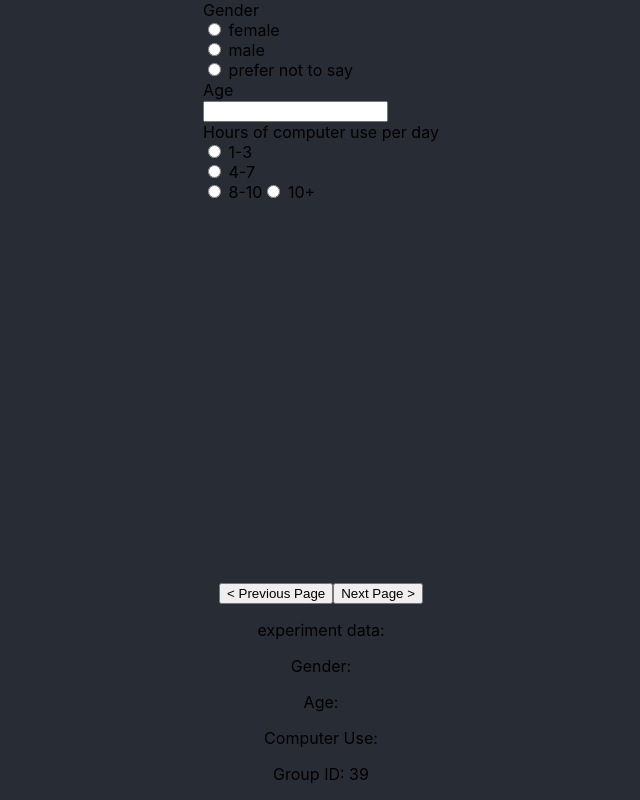
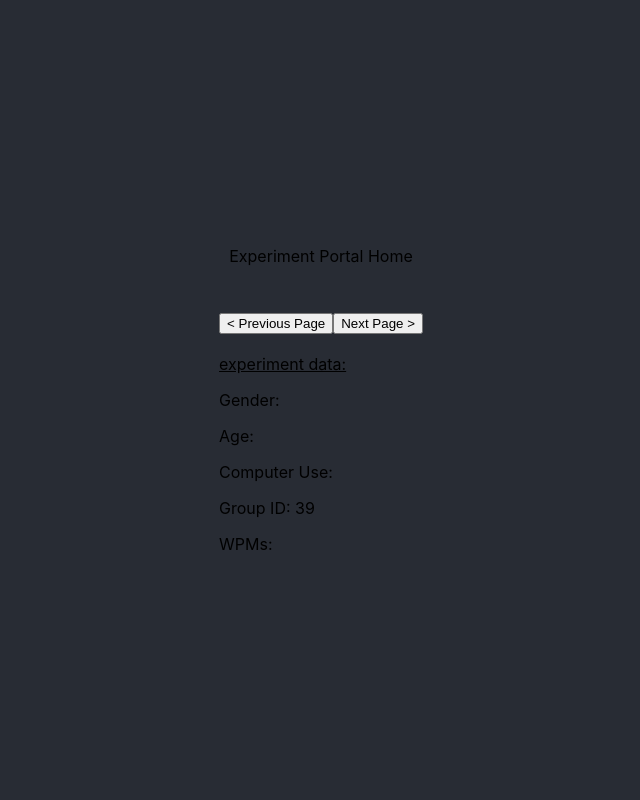
Before and after one commit to csu-hci-projects/SP23-Context-Awareness-Sound-Alerts, a React (Create React App) app in the folder client/: page / in a window 1280 px wide. Shown: the whole page, without its empty margins (319-959 px from the left). Built offline with nearby package versions, Linux system fonts and the light colour scheme; the HTML template or start-up script is replaced by a standard one.

Commit message:
adding final page

```diff
--- a/client/src/App.css
+++ b/client/src/App.css
@@ -35,11 +35,13 @@
   flex-direction: column;
   justify-content: left;
   flex: 1;
-  height: 50%;
+  height: 150px;
+  margin-top: 30px;
 }
 
 .navBar {
   display: block;
+  margin-top: 30px;
 }
 
 .formGroup {
@@ -47,3 +49,8 @@
   display: block;
   justify-items: left;
 }
+
+.data {
+  text-align: left;
+  margin-top: 20px;
+}
--- a/client/src/components/App.js
+++ b/client/src/components/App.js
@@ -4,12 +4,13 @@ import HearingTest from "../pages/hearingTest";
 import DemographicForm from "../pages/demographicForm";
 import Experiment from "../pages/experiment";
 import subject from "./Subject";
+import Export from "../pages/export";
 
 
 export default function App(){
 
 
-    const [pageIndex, setPageIndex] = useState(2)
+    const [pageIndex, setPageIndex] = useState(0)
     const [experimentState, setExperimentState] = useState(new subject())
 
     const context = {
@@ -17,7 +18,7 @@ export default function App(){
         setPageIndex: (x) => setPageIndex(x),
         experimentState: experimentState,
         setExperimentState: (x) => setExperimentState(x),
-        numPages: 4
+        numPages: 5
     }
 
     // Routes
@@ -41,8 +42,13 @@ export default function App(){
         element: <Experiment context={context}/>
     }
 
+    const exportData = {
+        name: "export",
+        element: <Export context={context}/>
+    }
+
     // Order that the pages will appear
-    const pageOrder = [root, hearingTest, demographicsForm, experiment]
+    const pageOrder = [root, hearingTest, demographicsForm, experiment, exportData]
 
     return(
         pageOrder[pageIndex].element
--- a/client/src/components/Data.js
+++ b/client/src/components/Data.js
@@ -3,11 +3,12 @@ export default function Data(props){
 
     return(
         <div className={"data"}>
-            <p>experiment data:</p>
+            <u>experiment data:</u>
             <p>Gender: {props.subject.gender ? props.subject.gender : null}</p>
             <p>Age: {props.subject.age ? props.subject.age : null}</p>
             <p>Computer Use: {props.subject.computerUse ? props.subject.computerUse : null}</p>
             <p>Group ID: {props.subject.groupID ? props.subject.groupID : null}</p>
+            <p>WPMs: {props.subject.wpm}</p>
         </div>
     )
 }
--- a/client/src/components/NavBar.js
+++ b/client/src/components/NavBar.js
@@ -1,12 +1,15 @@
 import NextPageButton from "./NextPageButton";
 import PreviousPageButton from "./PreviousPageButton";
+import Data from "./Data";
+import React from "react";
 
 export default function NavBar(props){
 
     return(
         <div className={"navBar"}>
             <PreviousPageButton context={props.context}/>
-            <NextPageButton context={props.context}/>
+            <NextPageButton context={props.context}/><br/>
+            <Data subject={props.context.experimentState}/>
         </div>
     )
 }
--- a/client/src/components/Subject.js
+++ b/client/src/components/Subject.js
@@ -1,35 +1,59 @@
 export default class subject {
-    gender;
-    age;
-    computerUse;
-    groupID = generate_groupID();
+    #gender;
+    #age;
+    #computerUse;
+    #groupID = generate_groupID();
+    #wpm = [];
+
+    getCopy(){
+        let copy = new subject();
+        copy.gender = this.#gender;
+        copy.age = this.#age;
+        copy.computerUse = this.#computerUse;
+        copy.groupID = this.#groupID;
+        copy.wpm = this.#wpm
+
+        return copy;
+    }
 
     set gender(genderInput) {
-        this.gender = genderInput;
+        this.#gender = genderInput;
     }
 
     set age(ageInput) {
-        this.age = ageInput;
+        this.#age = ageInput;
     }
 
     set computerUse(computerUseInput) {
-        this.computerUse = computerUseInput;
+        this.#computerUse = computerUseInput;
+    }
+
+    set groupID(groupIDInput){
+        this.#groupID = groupIDInput;
+    }
+
+    set wpm(wpmInput){
+        this.#wpm.push(wpmInput);
     }
 
     get groupID() {
-        return this.groupID;
+        return this.#groupID;
     }
 
     get computerUse() {
-        return this.computerUse;
+        return this.#computerUse;
     }
 
     get age() {
-        return this.age;
+        return this.#age;
     }
 
     get gender() {
-        return this.gender;
+        return this.#gender;
+    }
+
+    get wpm(){
+        return this.#wpm;
     }
 }
 
--- a/client/src/pages/Root.js
+++ b/client/src/pages/Root.js
@@ -1,7 +1,7 @@
 import '../App.css';
-import NextPageButton from "../components/NextPageButton";
-import PreviousPageButton from "../components/PreviousPageButton";
 import NavBar from "../components/NavBar";
+import Data from "../components/Data";
+import React from "react";
 
 export default function Root(props) {
 
--- a/client/src/pages/demographicForm.js
+++ b/client/src/pages/demographicForm.js
@@ -7,17 +7,28 @@ import Data from "../components/Data";
 export default function DemographicForm(props){
 
     const handleAge = (e) =>{
-        let updateObject = JSON.parse(JSON.stringify(props.context.experimentState))
+        let updateObject = props.context.experimentState.getCopy();
         updateObject.age = e.target.value;
         props.context.setExperimentState(updateObject)
+    }
+
+    const handleGender = (e) =>{
+        let updateObject = props.context.experimentState.getCopy();
+        updateObject.gender = e.target.attributes.id.nodeValue;
+        props.context.setExperimentState(updateObject);
+    }
+
+    const handleCompUse = (e) =>{
+        let updateObject = props.context.experimentState.getCopy();
+        updateObject.computerUse = e.target.attributes.id.nodeValue;
+        props.context.setExperimentState(updateObject);
     }
 
     return(
         <div className={"App"}>
             <Form className={"form"}>
                 <FormGroup className={"formGroup"} row
-                   onChange={()=> {
-                }}>
+                   onChange={handleGender}>
                     <Label for="gender" sm={2}>Gender</Label>
                     <Col>
                         <Label check>
@@ -36,15 +47,15 @@ export default function DemographicForm(props){
                 </FormGroup>
 
                 <FormGroup className={"formGroup"} row>
-                    <Label for="gender">Age</Label>
+                    <Label for="age">Age</Label>
                     <Col>
                         <Input type="text" name="text1" id="Age"
                            onChange={handleAge}/>{' '}
                     </Col>
                 </FormGroup>
 
-                <FormGroup className={"formGroup"} row>
-                    <Label for="Hours" sm={3}>Hours of computer use per day</Label>
+                <FormGroup className={"formGroup"} onChange={handleCompUse} row>
+                    <Label for="Hours"  sm={3}>Hours of computer use per day</Label>
                     <Col>
 
                         <Label check>
@@ -66,8 +77,8 @@ export default function DemographicForm(props){
                     </Col>
                 </FormGroup>
             </Form>
+            <p>This looks stupid, I'll fix it. -Dan</p>
             <NavBar context={props.context}/>
-            <Data subject={props.context.experimentState}/>
         </div>
     )
 }
--- a/client/src/pages/experiment.js
+++ b/client/src/pages/experiment.js
@@ -1,6 +1,21 @@
-import React, { useState, useRef } from "react";
+import React, {useState, useRef, useEffect} from "react";
+import NavBar from "../components/NavBar";
+import * as PropTypes from "prop-types";
 
-export default function Experiment() {
+function DisplayWPM(props) {
+  useEffect(()=>{
+    let updateObject = props.context.experimentState.getCopy();
+    updateObject.wpm = [props.wpm];
+    props.context.setExperimentState(updateObject);
+  },[])
+
+  return(
+      <p>Your WPM: {props.wpm}</p>
+      )
+}
+
+DisplayWPM.propTypes = {wpm: PropTypes.number};
+export default function Experiment(props) {
   const [text, setText] = useState(
     "The quick brown fox jumps over the lazy dog."
   );
@@ -15,6 +30,8 @@ export default function Experiment() {
     currentSentence.length + 1,
     text.length
   );
+
+  let updateObject = props.context.experimentState.getCopy();
 
   const handleKeyPress = (event) => {
     if (startTime === null) {
@@ -47,7 +64,7 @@ export default function Experiment() {
   }
 
   return (
-    <div style={{ display: "flex", justifyContent: "center" }}>
+    <div className={"App"}>
     <div>
       <h1>Words Per Minute Test</h1>
       <p><b>{currentSentence}</b></p>
@@ -57,11 +74,12 @@ export default function Experiment() {
       )}
       {startTime !== null && endTime !== null && (
         <div>
-          <p>Your WPM: {wpm}</p>
+          <DisplayWPM context={props.context} wpm={wpm}/>
           <button onClick={handleRestart}>Restart</button>
         </div>
       )}
     </div>
+    <NavBar context={props.context}/>
   </div>
   );
 }
--- /dev/null
+++ b/client/src/pages/export.js
@@ -0,0 +1,14 @@
+import NavBar from "../components/NavBar";
+import React from "react";
+
+export default function Export(props){
+
+    return(
+        <div className={"App"}>
+            <h1>The JSON Data we accumulated during the experiment. We'll save it somehow.</h1>
+            <p>{JSON.stringify(props.context.experimentState)}</p>
+            <NavBar context={props.context}/>
+        </div>
+
+    )
+}
--- a/client/src/pages/hearingTest.js
+++ b/client/src/pages/hearingTest.js
@@ -1,5 +1,7 @@
 import NextPageButton from "../components/NextPageButton";
 import NavBar from "../components/NavBar";
+import Data from "../components/Data";
+import React from "react";
 
 
 export default function HearingTest(props){
```
